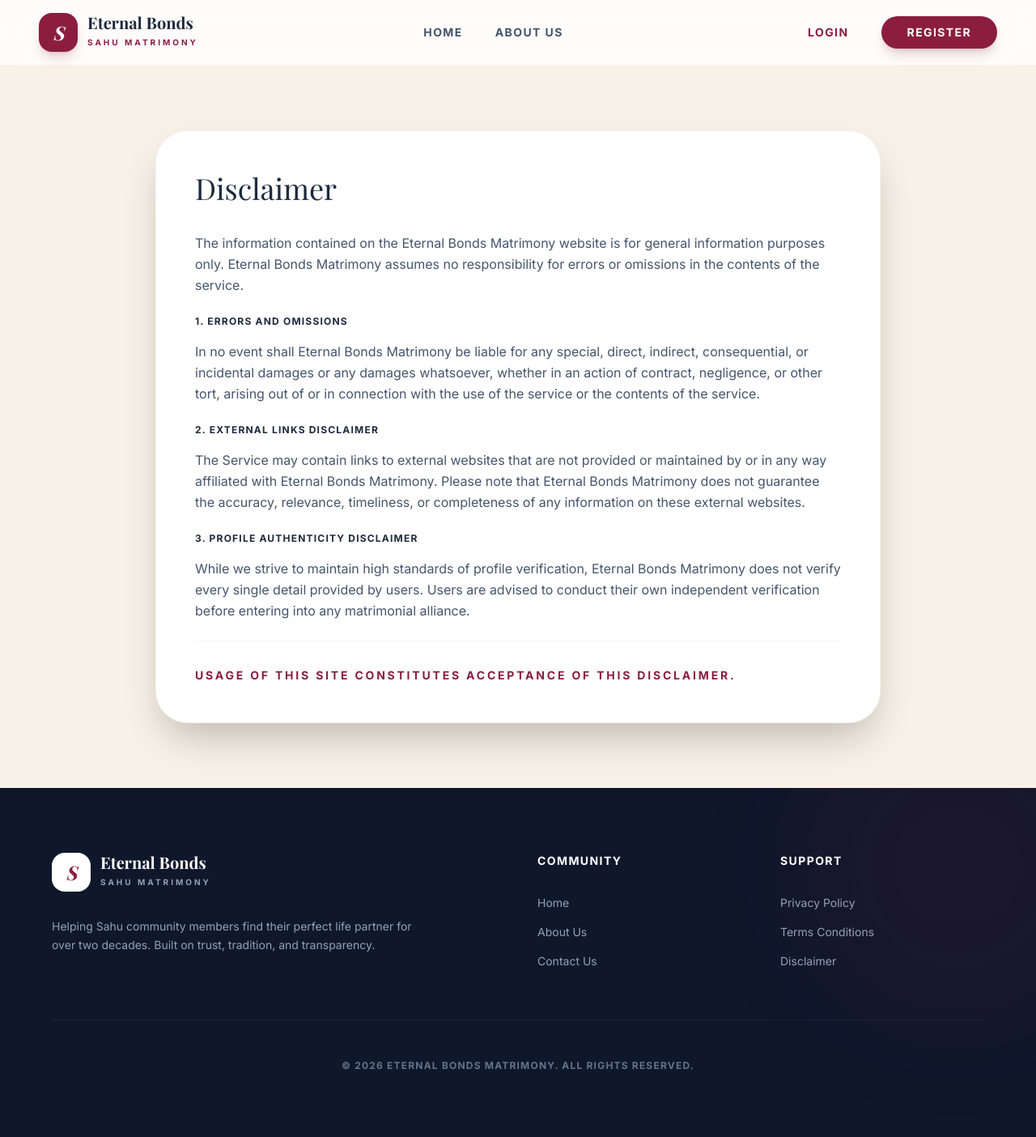
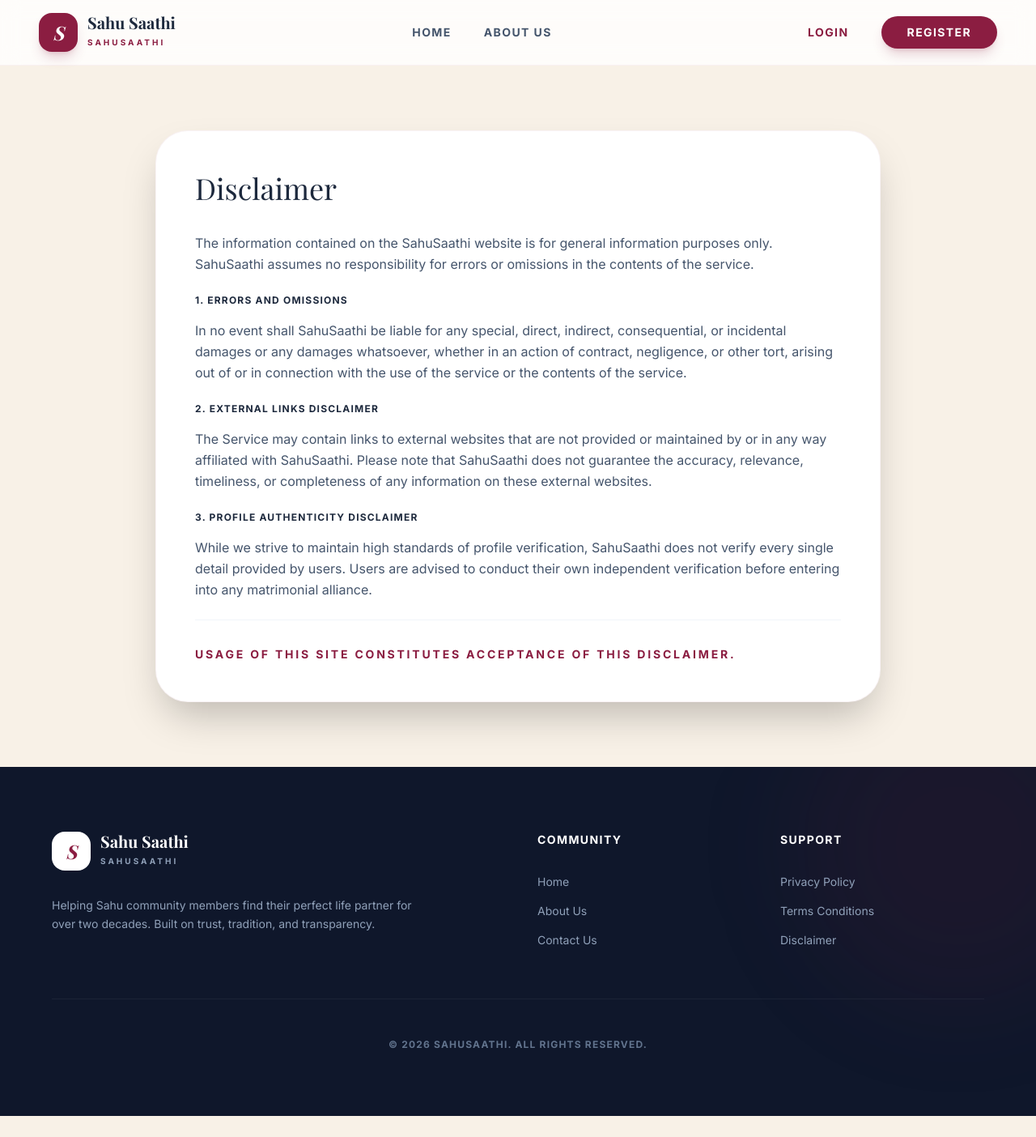
Before and after one commit to shivamsahu7/sahu-fe, a React (Vite) app: page /disclaimer in a window 1280 px wide. Shown: the whole page at 81% size. After the commit the page ends 1378 px from the top, so only its background shows below. Built offline with nearby package versions, Linux system fonts and the light colour scheme; a web font is replaced by a local one.

Commit message:
update profile detail

```diff
--- a/index.html
+++ b/index.html
@@ -4,7 +4,7 @@
     <meta charset="UTF-8" />
     <link rel="icon" type="image/svg+xml" href="/favicon.svg" />
     <meta name="viewport" content="width=device-width, initial-scale=1.0" />
-    <title>Eternal Bonds | Trusted Matrimony</title>
+    <title>SahuSaathi | Sahu Samaj Matrimony</title>
     <link rel="preconnect" href="https://fonts.googleapis.com">
     <link rel="preconnect" href="https://fonts.gstatic.com" crossorigin>
     <link href="https://fonts.googleapis.com/css2?family=Inter:ital,opsz,wght@0,14..32,100..900;1,14..32,100..900&family=Playfair+Display:ital,wght@0,400..900;1,400..900&display=swap" rel="stylesheet">
--- a/src/App.jsx
+++ b/src/App.jsx
@@ -79,12 +79,12 @@ function App() {
             <span className="text-white font-serif text-xl md:text-2xl font-bold italic">S</span>
           </div>
           <div className="text-left hidden sm:block">
-            <span className="block text-lg md:text-xl font-serif text-slate-800 font-bold leading-none">Eternal Bonds</span>
-            <span className="text-[8px] md:text-[10px] uppercase tracking-[0.2em] md:tracking-[0.3em] text-brand-primary font-bold">Sahu Matrimony</span>
+            <span className="block text-lg md:text-xl font-serif text-slate-800 font-bold leading-none">Sahu Saathi</span>
+            <span className="text-[8px] md:text-[10px] uppercase tracking-[0.2em] md:tracking-[0.3em] text-brand-primary font-bold">SahuSaathi</span>
           </div>
           <div className="text-left sm:hidden">
-            <span className="block text-base font-serif text-slate-800 font-bold leading-none">Eternal Bonds</span>
-            <span className="text-[8px] uppercase tracking-[0.1em] text-brand-primary font-bold">Sahu Matrimony</span>
+            <span className="block text-base font-serif text-slate-800 font-bold leading-none">Sahu Saathi</span>
+            <span className="text-[8px] uppercase tracking-[0.1em] text-brand-primary font-bold">SahuSaathi</span>
           </div>
         </Link>
 
@@ -169,8 +169,8 @@ function App() {
                 <span className="text-brand-primary font-serif text-2xl font-bold italic">S</span>
               </div>
               <div className="text-left">
-                <span className="block text-xl font-serif text-white font-bold leading-none">Eternal Bonds</span>
-                <span className="text-[10px] uppercase tracking-[0.3em] text-slate-400 font-bold">Sahu Matrimony</span>
+                <span className="block text-xl font-serif text-white font-bold leading-none">Sahu Saathi</span>
+                <span className="text-[10px] uppercase tracking-[0.3em] text-slate-400 font-bold">SahuSaathi</span>
               </div>
             </div>
             <p className="text-slate-400 text-sm max-w-md leading-relaxed mb-8">
@@ -195,7 +195,7 @@ function App() {
           </div>
         </div>
         <div className="max-w-6xl mx-auto pt-12 mt-12 border-t border-white/5 text-center text-slate-500 text-xs tracking-widest uppercase font-bold">
-          © 2026 Eternal Bonds Matrimony. All Rights Reserved.
+          © 2026 SahuSaathi. All Rights Reserved.
         </div>
 
         {/* Background Decor */}
--- a/src/pages/ProfilePage.jsx
+++ b/src/pages/ProfilePage.jsx
@@ -342,7 +342,7 @@ const ProfilePage = () => {
 
         {/* Footer actions */}
         <div className="p-8 border-t border-slate-100 bg-white shrink-0 text-center">
-          <p className="text-[10px] text-slate-400 uppercase tracking-widest font-bold">Profiles verified with Eternal Bonds Matrimony</p>
+          <p className="text-[10px] text-slate-400 uppercase tracking-widest font-bold">Profiles verified with SahuSaathi</p>
         </div>
       </div>
 
--- a/src/pages/PublicProfile.jsx
+++ b/src/pages/PublicProfile.jsx
@@ -142,8 +142,8 @@ const PublicProfile = () => {
                   if (navigator.share) {
                     try {
                       await navigator.share({
-                        title: `${profile.first_name} ${profile.last_name} - Eternal Bonds Matrimony`,
-                        text: `Check out ${profile.first_name}'s matrimony profile on Eternal Bonds!`,
+                        title: `${profile.first_name} ${profile.last_name} - SahuSaathi`,
+                        text: `Check out ${profile.first_name}'s matrimony profile on SahuSaathi!`,
                         url: window.location.href,
                       });
                     } catch (error) {
--- a/src/pages/compliance/AboutUs.jsx
+++ b/src/pages/compliance/AboutUs.jsx
@@ -43,7 +43,7 @@ const AboutUs = () => {
           <div className="pt-8">
             <h2 className="text-2xl font-serif text-slate-800 mb-4">Our Legacy</h2>
             <p>
-              With over 20 years of experience in the matchmaking industry, Eternal Bonds Matrimony has become a household name within the Sahu community. We take pride in having facilitated thousands of successful marriages, built on a foundation of trust and cultural alignment.
+              With over 20 years of experience in the matchmaking industry, SahuSaathi has become a household name within the Sahu community. We take pride in having facilitated thousands of successful marriages, built on a foundation of trust and cultural alignment.
             </p>
           </div>
 
--- a/src/pages/compliance/ContactUs.jsx
+++ b/src/pages/compliance/ContactUs.jsx
@@ -42,7 +42,7 @@ const ContactUs = () => {
             <div>
               <h2 className="text-xs font-bold text-slate-400 uppercase tracking-[0.2em] mb-4">Our Office</h2>
               <p className="text-slate-700 font-medium leading-relaxed">
-                Eternal Bonds Matrimony HQ<br />
+                SahuSaathi HQ<br />
                 Sahu Community Center, 4th Floor<br />
                 Civil Lines, Raipur, Chhattisgarh<br />
                 India - 492001
--- a/src/pages/compliance/Disclaimer.jsx
+++ b/src/pages/compliance/Disclaimer.jsx
@@ -8,28 +8,28 @@ const Disclaimer = () => {
         <div className="prose prose-slate max-w-none text-slate-600 leading-relaxed space-y-6">
           <section>
             <p>
-              The information contained on the Eternal Bonds Matrimony website is for general information purposes only. Eternal Bonds Matrimony assumes no responsibility for errors or omissions in the contents of the service.
+              The information contained on the SahuSaathi website is for general information purposes only. SahuSaathi assumes no responsibility for errors or omissions in the contents of the service.
             </p>
           </section>
 
           <section>
             <h2 className="text-xl font-bold text-slate-800 mb-4 uppercase tracking-widest text-xs">1. Errors and Omissions</h2>
             <p>
-              In no event shall Eternal Bonds Matrimony be liable for any special, direct, indirect, consequential, or incidental damages or any damages whatsoever, whether in an action of contract, negligence, or other tort, arising out of or in connection with the use of the service or the contents of the service.
+              In no event shall SahuSaathi be liable for any special, direct, indirect, consequential, or incidental damages or any damages whatsoever, whether in an action of contract, negligence, or other tort, arising out of or in connection with the use of the service or the contents of the service.
             </p>
           </section>
 
           <section>
             <h2 className="text-xl font-bold text-slate-800 mb-4 uppercase tracking-widest text-xs">2. External Links Disclaimer</h2>
             <p>
-              The Service may contain links to external websites that are not provided or maintained by or in any way affiliated with Eternal Bonds Matrimony. Please note that Eternal Bonds Matrimony does not guarantee the accuracy, relevance, timeliness, or completeness of any information on these external websites.
+              The Service may contain links to external websites that are not provided or maintained by or in any way affiliated with SahuSaathi. Please note that SahuSaathi does not guarantee the accuracy, relevance, timeliness, or completeness of any information on these external websites.
             </p>
           </section>
 
           <section>
             <h2 className="text-xl font-bold text-slate-800 mb-4 uppercase tracking-widest text-xs">3. Profile Authenticity Disclaimer</h2>
             <p>
-              While we strive to maintain high standards of profile verification, Eternal Bonds Matrimony does not verify every single detail provided by users. Users are advised to conduct their own independent verification before entering into any matrimonial alliance.
+              While we strive to maintain high standards of profile verification, SahuSaathi does not verify every single detail provided by users. Users are advised to conduct their own independent verification before entering into any matrimonial alliance.
             </p>
           </section>
 
--- a/src/pages/compliance/PrivacyPolicy.jsx
+++ b/src/pages/compliance/PrivacyPolicy.jsx
@@ -9,7 +9,7 @@ const PrivacyPolicy = () => {
           <section>
             <h2 className="text-xl font-bold text-slate-800 mb-4 uppercase tracking-widest text-xs">1. Information Collection</h2>
             <p>
-              We collect personal information that you provide to us when you register on the Eternal Bonds Matrimony website. This includes but is not limited to your name, contact information, date of birth, gender, occupation, and family details.
+              We collect personal information that you provide to us when you register on the SahuSaathi website. This includes but is not limited to your name, contact information, date of birth, gender, occupation, and family details.
             </p>
           </section>
 
--- a/src/pages/compliance/TermsConditions.jsx
+++ b/src/pages/compliance/TermsConditions.jsx
@@ -9,7 +9,7 @@ const TermsConditions = () => {
           <section>
             <h2 className="text-xl font-bold text-slate-800 mb-4 uppercase tracking-widest text-xs">1. Acceptance of Terms</h2>
             <p>
-              By accessing and using the Eternal Bonds Matrimony website, you agree to comply with and be bound by these Terms and Conditions. If you do not agree, please do not use our services.
+              By accessing and using the SahuSaathi website, you agree to comply with and be bound by these Terms and Conditions. If you do not agree, please do not use our services.
             </p>
           </section>
 
@@ -37,7 +37,7 @@ const TermsConditions = () => {
           <section>
             <h2 className="text-xl font-bold text-slate-800 mb-4 uppercase tracking-widest text-xs">5. Limitation of Liability</h2>
             <p>
-              Eternal Bonds Matrimony will not be liable for any damages arising out of the use or inability to use our services. We do not guarantee the accuracy of any user-provided information.
+              SahuSaathi will not be liable for any damages arising out of the use or inability to use our services. We do not guarantee the accuracy of any user-provided information.
             </p>
           </section>
 
```
Also changed, not shown: src/components/profile/EditProfileModal.jsx (+10 -8 lines), src/pages/Home.jsx (+5 -5 lines).
